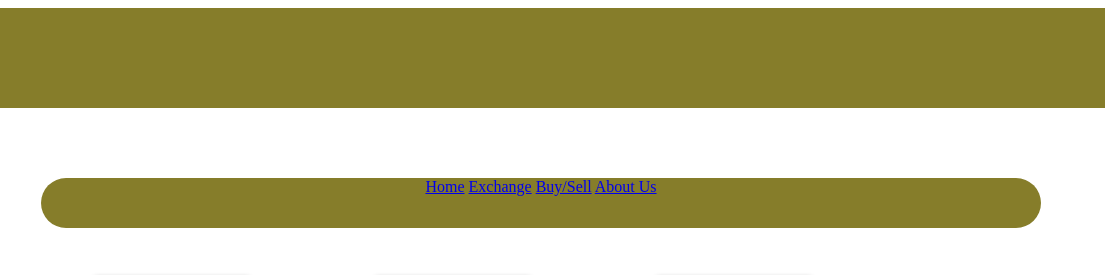
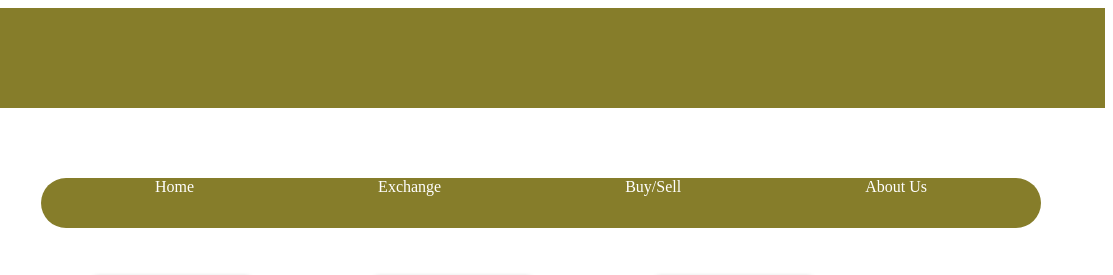
Before and after one commit to ronnykipkirui/E-library, a plain HTML site: page exchange.html in a window 1280 px wide. Shown: the top 275 px of the page, 167-1280 px from the left. Drawn offline with Linux system fonts and the light colour scheme.

Commit message:
style a tag

```diff
--- a/assets/css/exchange.css
+++ b/assets/css/exchange.css
@@ -51,3 +51,15 @@ img{
 
 
     }
+    a{
+        text-decoration: none;
+        padding-right: 90px;
+        padding-left: 90px;
+        color: white;
+        margin-top:100px;
+        align-items: center;
+        /* background-color:red; */
+
+
+
+    }
```
